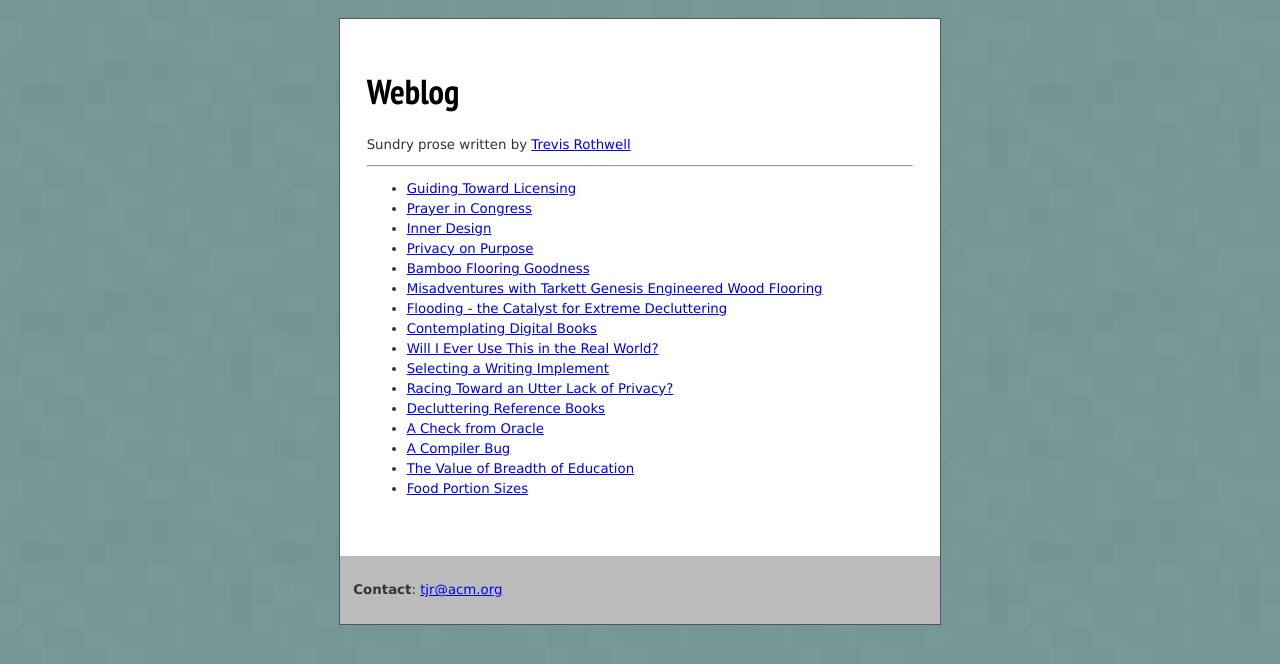
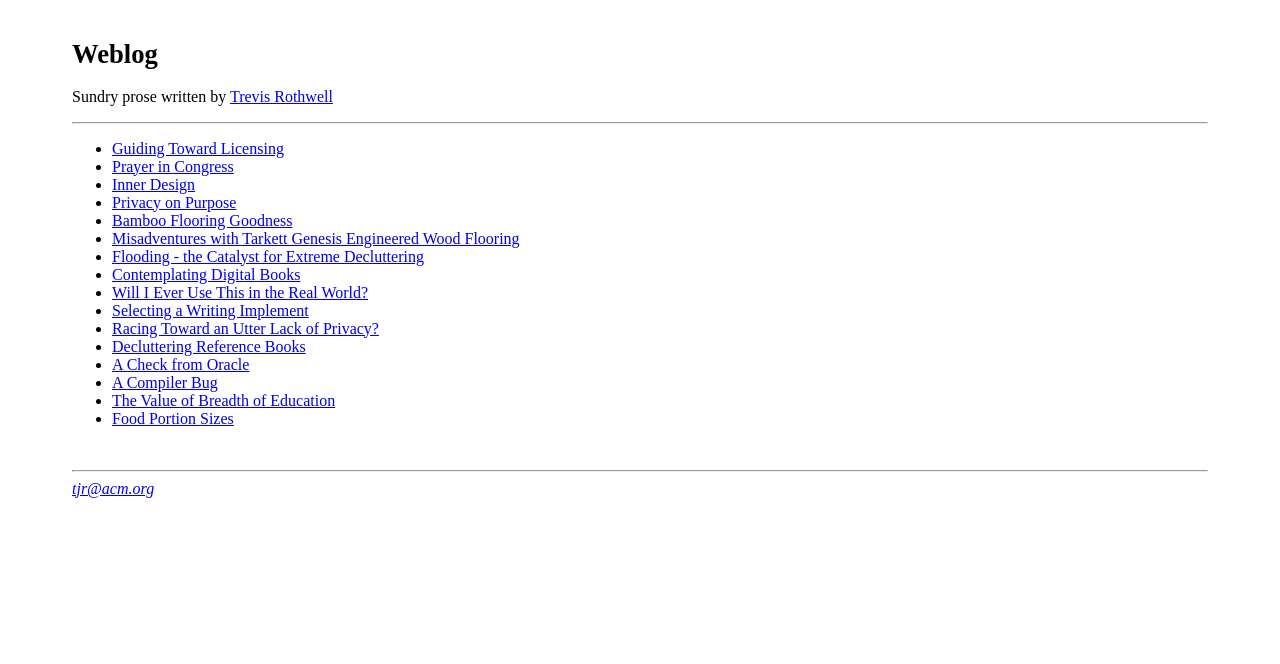
Before and after one commit to tjr/tjr.github.com, a Jekyll site: the page built from weblog/index.html, in a window 1280 px wide. Shown: the top 664 px of the page. Built offline with Jekyll 4.4.1, drawn with Linux system fonts in a browser that asks for light colours.

Commit message:
Update _layouts/weblog.html

```diff
--- a/_layouts/weblog.html
+++ b/_layouts/weblog.html
@@ -2,7 +2,7 @@
 <html>
 <head>
 <title>{{ page.title }}</title>
-<link rel="stylesheet" href="/css/modern.css" media="all" title="Default" charset="utf-8"/>
+<link rel="stylesheet" href="/css/traditional.css" media="all" title="Default" charset="utf-8"/>
 </head>
 
 <body>
@@ -21,9 +21,8 @@ Sundry prose written by <a href="/">Trevis Rothwell</a>
 </div>
 
 <div class="powderblue">
-<p>
-<b>Contact</b>: <a href="mailto:tjr@acm.org">tjr@acm.org</a>
-</p>
+<hr>
+<i><a href="mailto:tjr@acm.org">tjr@acm.org</a></i>
 </div>
 
 </div>
```
